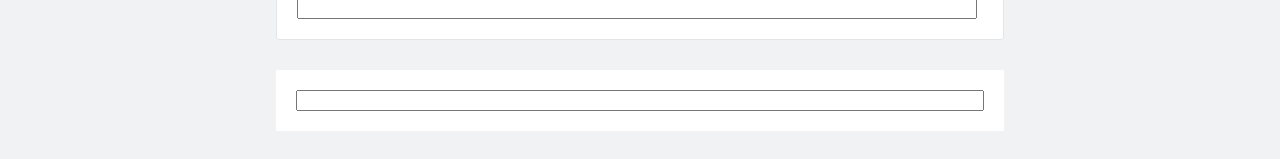
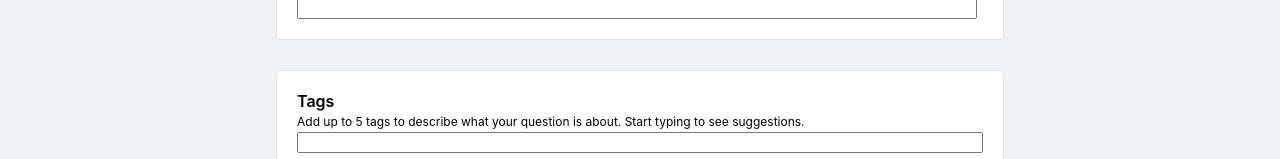
Before and after one commit to codestates-seb/seb44_pre_014, a React (Create React App) app in the folder client/: page / in a window 1280 px wide. Shown: the part 793-952 px from the top of the page. Built offline with nearby package versions, Linux system fonts and the light colour scheme.

Commit message:
fix: tag 바 수정

```diff
--- a/client/src/components/AskQuestion/CreateTag.tsx
+++ b/client/src/components/AskQuestion/CreateTag.tsx
@@ -1,10 +1,15 @@
 import styled from 'styled-components';
 
-const TagBar = () => {
+const TagBar = ({ setwriteTag, title, help }) => {
+  const TagHandler = (e: React.FormEvent<HTMLInputElement>) => {
+    setwriteTag(e.currentTarget.value);
+  };
   return (
     <>
       <TagContainer>
-        <input className="tag-search"></input>
+        <div className="title">{title[0]}</div>
+        <div className="help">{help}</div>
+        <input className="tag-search" onChange={TagHandler}></input>
       </TagContainer>
     </>
   );
@@ -15,6 +20,15 @@ const TagContainer = styled.div`
   grid-row-gap: 3px;
   padding: 20px;
   background-color: var(--white);
+  .title {
+    font-weight: 600;
+  }
+  .help {
+    width: 100%;
+    font-size: 12px;
+  }
+  border: 1px solid var(--black-075);
+  border-radius: 3px;
 `;
 
 const RecommendTags = styled.div``;
--- a/client/src/feature/Main/AskQuestion/AskQuestion.tsx
+++ b/client/src/feature/Main/AskQuestion/AskQuestion.tsx
@@ -20,6 +20,7 @@ const AskQuestion: React.FC = () => {
   const navigate = useNavigate();
   const [title, setTitle] = useState('');
   const [body, setBody] = useState('');
+  const [writetag, setwriteTag] = useState('');
   const [isbReady, setIsbReady] = useState(false);
   const [istReady, setIstReady] = useState(false);
   const [selectHelp, setSelectHelp] = useState('4');
@@ -86,8 +87,18 @@ const AskQuestion: React.FC = () => {
             ></HelpItem>
           ) : null}
         </SingleWrapper>
-        <SingleWrapper>
-          <TagBar />
+        <SingleWrapper onClick={() => setSelectHelp('2')}>
+          <TagBar
+            setwriteTag={setwriteTag}
+            title={helpTitle[2]}
+            help={helpSentances[2]}
+          />
+          {selectHelp === '2' ? (
+            <HelpItem
+              title={bannerTitle[2]}
+              help={bannerContents[2]}
+            ></HelpItem>
+          ) : null}
         </SingleWrapper>
       </ItemContainer>
       <BtnWrapper>
--- a/client/src/feature/Main/AskQuestion/Banner.tsx
+++ b/client/src/feature/Main/AskQuestion/Banner.tsx
@@ -1,9 +1,6 @@
 export const helpTitle = [
   ['Title'],
-  [
-    'What are the details of your problem and what did you try to solve it ?',
-    'questionContent',
-  ],
+  ['What are the details of your problem and what did you try to solve it ?'],
   ['Tags'],
 ];
 
```
Also changed, not shown: client/src/components/AskQuestion/DummyTags.tsx (added, +26 -0 lines), client/src/components/AskQuestion/TagNav.tsx (added, +7 -0 lines).
